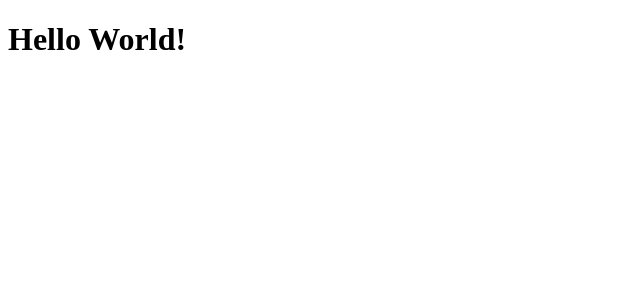
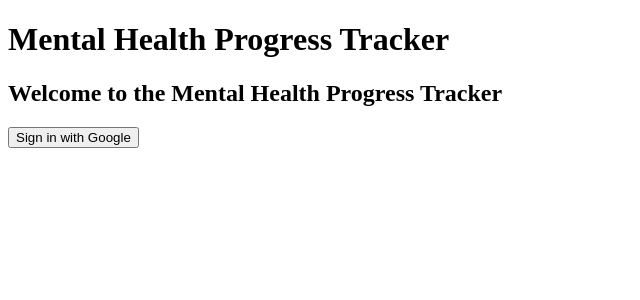
Before and after one commit to VaidyaHarshal/mental-health-progress-tracker, a React (Vite) app in the folder client/: page / in a window 1280 px wide. Shown: the top 300 px of the page, without its empty margins (0-640 px from the left). Built offline with nearby package versions, Linux system fonts and the light colour scheme; no server answers.

Commit message:
firebase configuration done with home and auth component

```diff
--- a/client/src/App.jsx
+++ b/client/src/App.jsx
@@ -1,9 +1,23 @@
-function App() {
+import React, { useState } from "react";
+import { BrowserRouter as Router, Route, Routes } from "react-router-dom";
+import Header from "./components/Layout/Header";
+import Home from "./pages/Home";
+import Dashboard from "./pages/Dashboard";
+
+const App = () => {
+  const [user, setUser] = useState(null);
+
   return (
-    <>
-      <h1>Hello World!</h1>
-    </>
+    <Router>
+      <Header />
+      <Routes>
+        <Route path="/" element={<Home setUser={setUser} />} />
+        {user && (
+          <Route path="/dashboard" element={<Dashboard user={user} />} />
+        )}
+      </Routes>
+    </Router>
   );
-}
+};
 
 export default App;
--- /dev/null
+++ b/client/src/components/Auth.jsx
@@ -0,0 +1,38 @@
+import React, { useEffect, useState } from "react";
+import { auth } from "../utils/firebaseConfig";
+import {
+  GoogleAuthProvider,
+  signInWithPopup,
+  onAuthStateChanged,
+  signOut,
+} from "firebase/auth";
+
+const Auth = ({ setUser }) => {
+  const [isSignedIn, setIsSignedIn] = useState(false);
+
+  useEffect(() => {
+    const unregisterAuthObserver = onAuthStateChanged(auth, (user) => {
+      setIsSignedIn(!!user);
+      setUser(user);
+    });
+    return () => unregisterAuthObserver();
+  }, [setUser]);
+
+  const signInWithGoogle = async () => {
+    const provider = new GoogleAuthProvider();
+    const { user } = await signInWithPopup(auth, provider);
+    console.log(user);
+  };
+
+  return (
+    <div>
+      {isSignedIn ? (
+        <button onClick={() => signOut(auth)}>Sign out</button>
+      ) : (
+        <button onClick={signInWithGoogle}>Sign in with Google</button>
+      )}
+    </div>
+  );
+};
+
+export default Auth;
--- /dev/null
+++ b/client/src/components/Layout/Header.jsx
@@ -0,0 +1,11 @@
+import React from "react";
+
+const Header = () => {
+  return (
+    <header>
+      <h1>Mental Health Progress Tracker</h1>
+    </header>
+  );
+};
+
+export default Header;
--- /dev/null
+++ b/client/src/pages/Home.jsx
@@ -0,0 +1,13 @@
+import React from "react";
+import Auth from "../components/Auth";
+
+const Home = ({ setUser }) => {
+  return (
+    <div>
+      <h2>Welcome to the Mental Health Progress Tracker</h2>
+      <Auth setUser={setUser} />
+    </div>
+  );
+};
+
+export default Home;
--- /dev/null
+++ b/client/src/utils/firebaseConfig.js
@@ -0,0 +1,40 @@
+import { initializeApp } from "firebase/app";
+import {
+  getAuth,
+  signInWithPopup,
+  GoogleAuthProvider,
+  signOut,
+  onAuthStateChanged,
+  updateEmail,
+} from "firebase/auth";
+
+const firebaseConfig = {
+  apiKey: import.meta.env.VITE_FIREBASE_API_KEY,
+  authDomain: import.meta.env.VITE_FIREBASE_AUTH_DOMAIN,
+  projectId: import.meta.env.VITE_FIREBASE_PROJECT_ID,
+  storageBucket: import.meta.env.VITE_FIREBASE_STORAGE_BUCKET,
+  messagingSenderId: import.meta.env.VITE_FIREBASE_MESSAGING_SENDER_ID,
+  appId: import.meta.env.VITE_FIREBASE_APP_ID,
+};
+
+initializeApp(firebaseConfig);
+
+export const auth = getAuth();
+
+const provider = new GoogleAuthProvider();
+provider.setCustomParameters({
+  prompt: "select_account",
+});
+
+export const signInWithGooglePopup = () => signInWithPopup(auth, provider);
+
+export const signOutUser = async () => await signOut(auth);
+
+export const onAuthStateChangedListener = (callback) =>
+  onAuthStateChanged(auth, callback);
+
+export const emailUpdate = async (email) => {
+  if (!email) return;
+
+  return await updateEmail(auth.currentUser, email);
+};
```
Also changed, not shown: client/package.json (+6 -1 lines).
